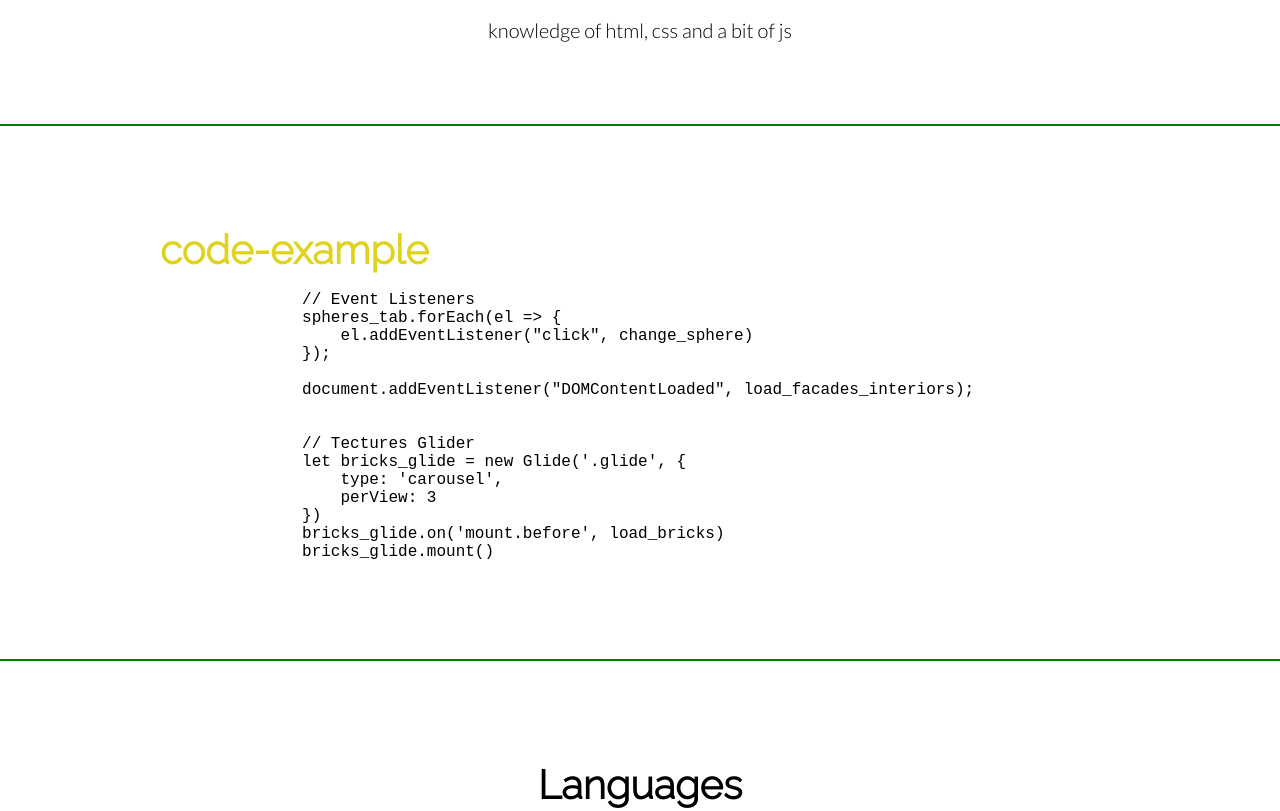
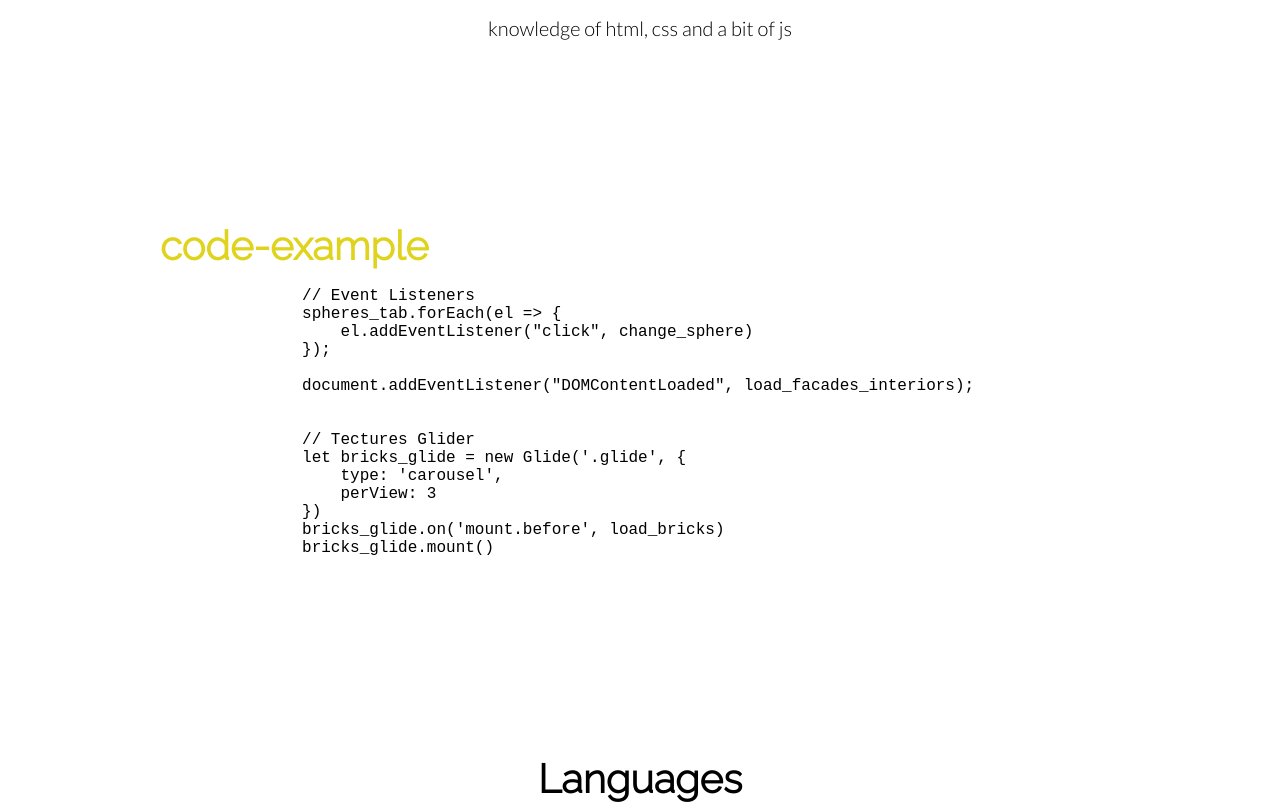
Before and after one commit to arnikill/rsschool-cv, a plain HTML site: page index.html in a window 1280 px wide. Shown: the part 780-1591 px from the top of the page. Drawn offline with Linux system fonts and the light colour scheme.

Commit message:
fix: change html css file

```diff
--- a/index.html
+++ b/index.html
@@ -66,7 +66,7 @@
             </div>
         </section>
 
-        <section class="code-example" id="code-example">
+        <section class="code-example" id="code-examples">
             <div class="wrapper">
                 <h3>code-example</h3>
                 <pre><code>
--- a/style/style.css
+++ b/style/style.css
@@ -58,8 +58,6 @@ p {
 
 section {
     padding: 100px 0 80px;
-    border-bottom: green;
-    border-bottom-width: 2px;
     border-style: solid;
 }
 
```
